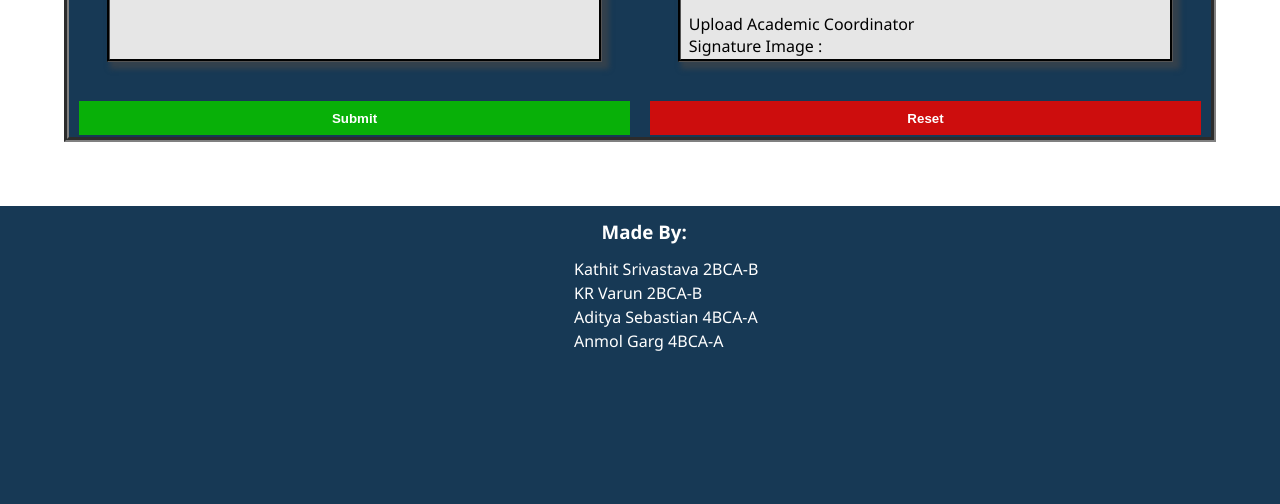
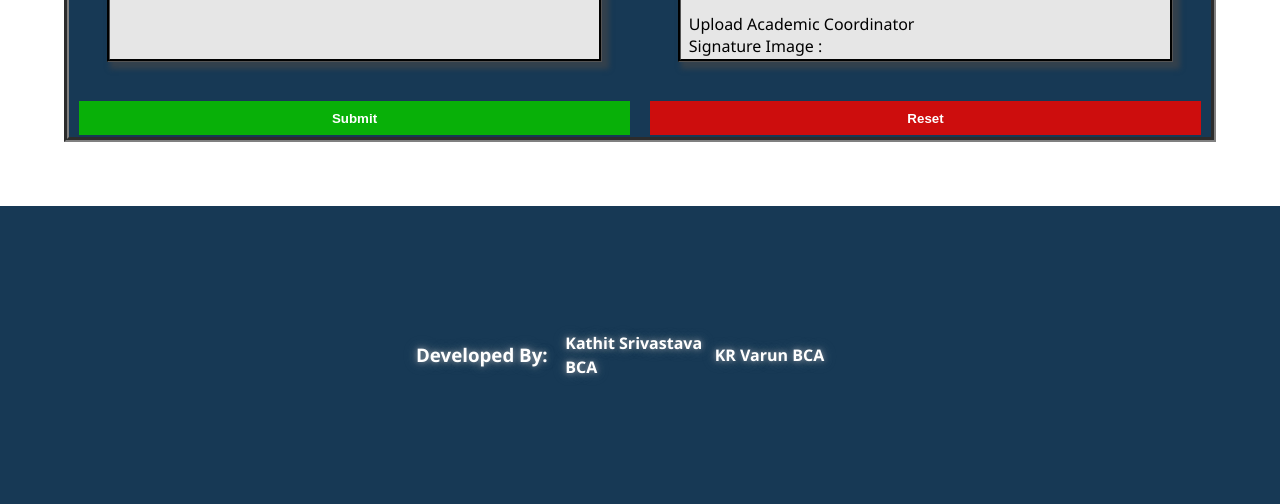
Before and after one commit to Kathit-Srivastava2050/College-ReportGenerator, a PHP site: page / in a window 1280 px wide. Shown: the part 4000-4504 px from the top of the page. Run offline with PHP 8.4, Linux system fonts and the light colour scheme.

Commit message:
Add files via upload

```diff
--- a/index.php
+++ b/index.php
@@ -64,7 +64,7 @@ ob_start();
                 <label for="actType">Type of Activity:</label>
                 <span id="EventOptionsContainer">
                     <select name="actType" id="actType" onblur="changeBackgroundColor('actType')">
-                        <option disabled selected>Select the Type of Activity</option>
+                        <option disabled selected></option>
                         <option value="Cultural Event">Cultural Event</option>
                         <option value="Guest Talk">Guest Talk</option>
                         <option value="Sports Event">Sports Event</option>
@@ -213,14 +213,10 @@ ob_start();
         </div>
 
         <div class="footer" id="footer">
-            <div id="Credits">
-                <h3 id="CreditsHeading">Made By: </h3>
-                <ul>
-                    <li>Kathit Srivastava 2BCA-B</li>
-                    <li>KR Varun 2BCA-B</li>
-                    <li>Aditya Sebastian 4BCA-A</li>
-                    <li>Anmol Garg 4BCA-A</li>
-                </ul>
+            <div id="CreditsBox">
+                <h3 class="Credits">Developed By: </h3>
+                <h4 class="Credits">Kathit Srivastava BCA</h4>
+                <h4 class="Credits">KR Varun BCA</h4>
             </div>
         </div>
         </div>
--- a/indexStyling.css
+++ b/indexStyling.css
@@ -182,24 +182,38 @@ body {
     line-height: 10px;
 }
 
-.footer{
-    display:flex;
+.footer {
+    display: flex;
     justify-content: center;
+    align-items: center;
+    color: white;
     height: 20vh;
     width: 100vw;
     background-color: rgb(23, 57, 85);
 }
 
-#Credits{
-    text-indent: 25%;
+#CreditsBox {
+    display: flex;
+    justify-content: center;
+    align-items: center;
     line-height: 1.5;
-    height:98%;
-    width:30%;
+    height: 100%;
+    width: 35%;
 }
-#CreditsHeading{
-    text-indent: 40%;
+
+#CreditsHeading {
+    text-indent: 10%;
     line-height: 0.75;
 }
+
+.Credits {
+    width: 50%;
+    margin: 0;
+    /* color: transparent; */
+    text-shadow: 0 0 5px rgba(192,192,192,0.5), 0 0 10px rgba(192,192,192,0.4), 0 0 15px rgba(192,192,192,0.3);
+}
+
+
 .logo {
     height: 85%;
     width: 60%;
@@ -249,12 +263,25 @@ input[type=file] {
     border-radius: 5px;
 }
 
+select{
+    border-radius: 5px;
+    background-color: white;
+    border-style: solid;
+    border-width: 0.5px;
+    border-color: grey;
+}
+
 input:focus {
     border: 10px;
     border-radius: 5px;
     background-color: lightpink;
 }
 
+select:focus {
+    border: 10px;
+    border-radius: 5px;
+    background-color: lightpink;
+}
 textarea:focus {
     border: 10px;
     border-radius: 5px;
@@ -407,7 +434,7 @@ input:checked + .toggleButton::before{
 
 .dark-theme input, .dark-theme textarea {
     background-color: #444444;
-    color: thistle;
+    color: black;
 }
 
 .dark-theme button {
@@ -437,7 +464,17 @@ input:checked + .toggleButton::before{
 .dark-theme textarea:focus {
     border: 10px;
     border-radius: 5px;
-    background-color: rgb(216, 246, 216);
+    background-color: rgb(145, 82, 145);
+
+}
+
+.dark-theme select{
+    background-color: #444444;
+}
+.dark-theme select:focus , option:focus {
+    border: 10px;
+    border-radius: 5px;
+    background-color: rgb(145, 82, 145);
 }
 
 .light-theme body {
```
